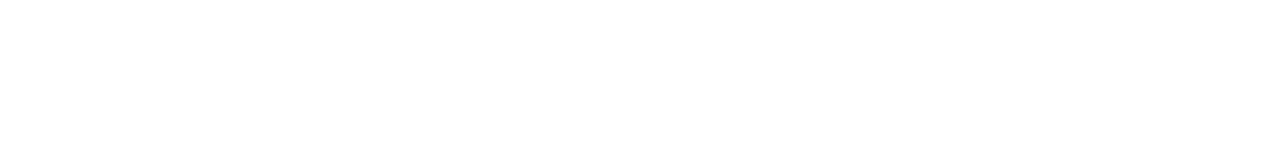
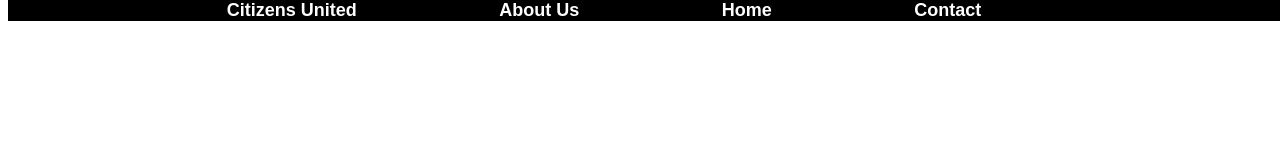
Before and after one commit to thisisniall/project_causes, a plain HTML site: page index.html in a window 1280 px wide. Drawn offline with Linux system fonts and the light colour scheme.

Commit message:
add navbar html and css skeleton

```diff
--- a/index.html
+++ b/index.html
@@ -7,5 +7,15 @@
 </head>
 <body>
 
+	<div id="navbar">
+		<ul>
+			<li><a href="navbar.html">Citizens United</a></li>
+			<li><a href="about.html">About Us</a></li>
+			<li><a href="index.html">Home</a></li>
+			<li><a href="navbar.html">Contact</a></li>
+
+			</ul>
+	</div>
+
 </body>
 </html>
--- a/style.css
+++ b/style.css
@@ -0,0 +1,35 @@
+#navbar {
+	font-family: arial;
+	background-color: black;
+	position: fixed;
+	width: 100%;
+	text-align: center;
+	margin: 0 auto;
+	top: 0;
+	margin-bottom: 15px;
+}
+
+#navbar ul {
+	display: inline;
+	margin: 0 auto;
+}
+
+#navbar li {
+	display: inline;
+	padding-top: 5px;
+	padding-bottom: 5px;
+	padding-right: 10%;
+}
+
+#navbar a {
+	text-decoration: none;
+	font-size: 18px;
+	font-weight: bold;
+	color: white;
+	padding: 5px 5px;
+}
+
+#navbar a:hover {
+	background-color: #ececec;
+	color: black;
+}
```
